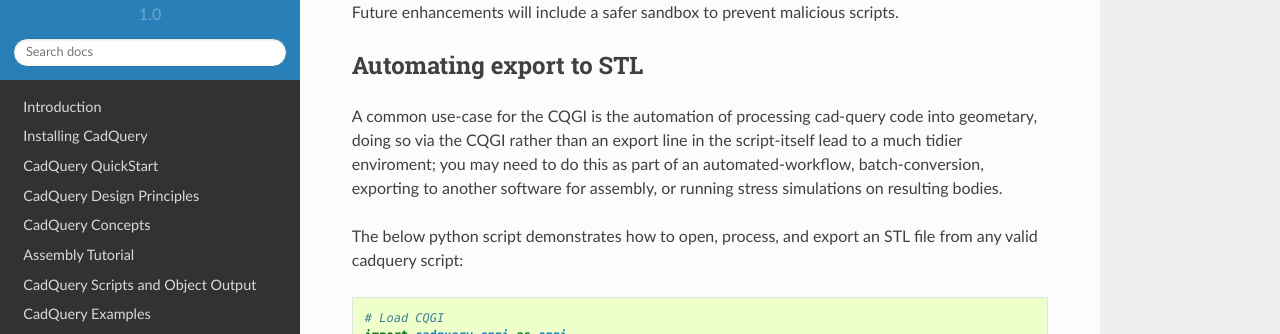
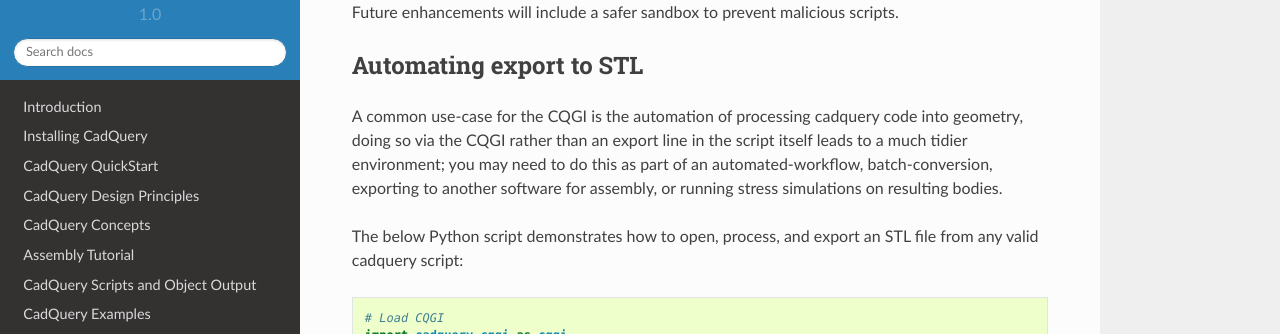
Before and after one commit to CadQuery/cadquery, a Sphinx documentation site: the page built from doc/cqgi.rst, in a window 1280 px wide and 900 px high, scrolled down 3307 px. Shown: the part 151-485 px from the top of the window. Built offline with Sphinx 7.4.7 and the Read the Docs theme 2.0.0, drawn with Linux system fonts in a browser that asks for light colours.

Commit message:
spelling

```diff
--- a/doc/cqgi.rst
+++ b/doc/cqgi.rst
@@ -143,9 +143,9 @@
 
 Automating export to STL
 -------------------------
-A common use-case for the CQGI is the automation of processing cad-query code into geometary, doing so via the CQGI rather than an export line in the script-itself lead to a much tidier enviroment; you may need to do this as part of an automated-workflow, batch-conversion, exporting to another software for assembly, or running stress simulations on resulting bodies.
+A common use-case for the CQGI is the automation of processing cadquery code into geometry, doing so via the CQGI rather than an export line in the script itself leads to a much tidier environment; you may need to do this as part of an automated-workflow, batch-conversion, exporting to another software for assembly, or running stress simulations on resulting bodies.
 
-The below python script demonstrates how to open, process, and export an STL file from any valid cadquery script::
+The below Python script demonstrates how to open, process, and export an STL file from any valid cadquery script::
 
       # Load CQGI
       import cadquery.cqgi as cqgi
```
